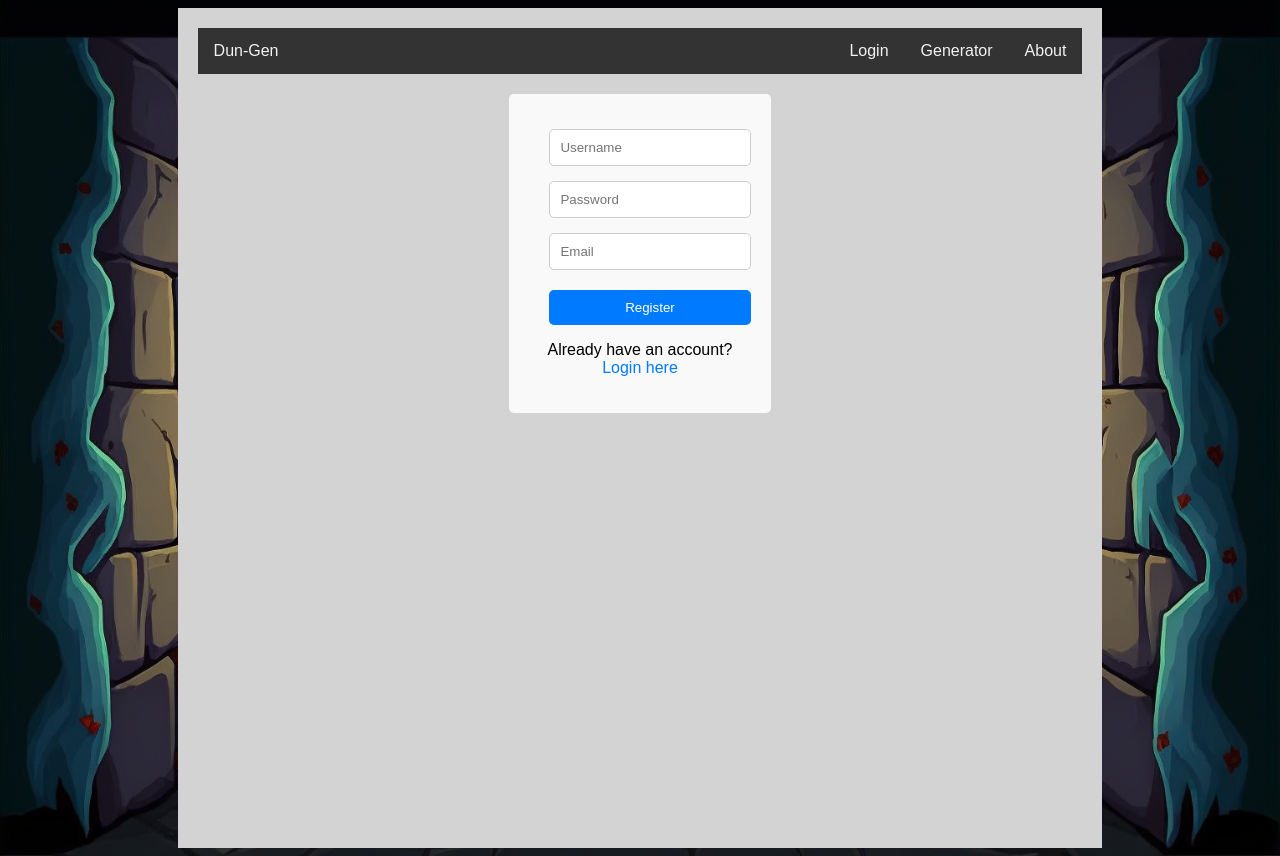
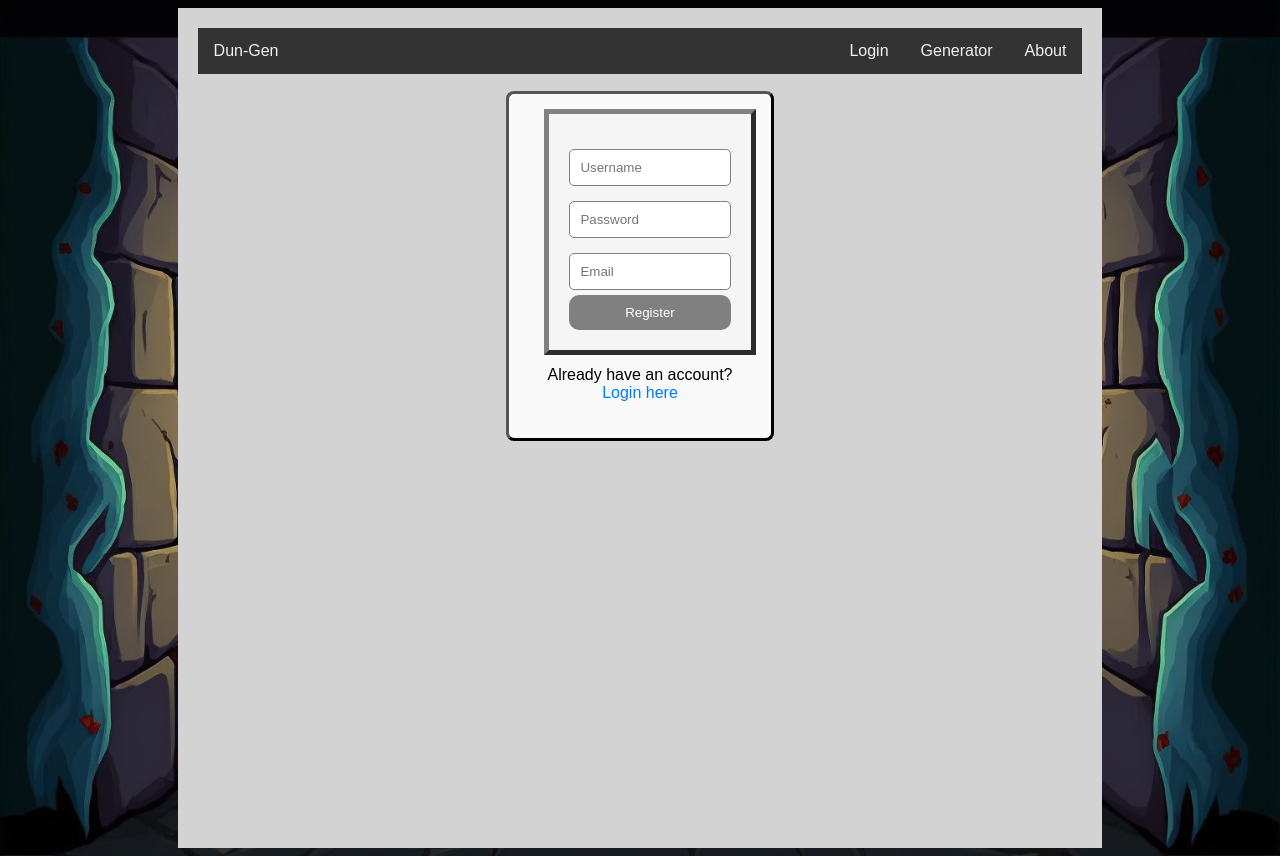
Before and after one commit to Noisymedal/DunGen, a Flask app: page /register in a window 1280 px wide. Run offline with Flask 3, Linux system fonts and the light colour scheme; some libraries are stand-ins or nearby versions.

Commit message:
Updates to templates and styling

```diff
--- a/static/styles.css
+++ b/static/styles.css
@@ -54,6 +54,10 @@ nav a:hover {
     justify-content: center;
 }
 
+.form-container {
+    background-color: whitesmoke;
+}
+
 .login, .register {
     max-width: 25%;
     margin: 0 auto;
@@ -61,6 +65,11 @@ nav a:hover {
 
 .form-container {
     margin-left: 20px;
+    outline: auto;
+    outline-color: gray;
+    outline-style: outset;
+    outline-width: 5px;
+    padding: 20px;
 }
 
 .form-container form select {
@@ -106,6 +115,7 @@ th, td {
 
 .login, .register {
     background-color: #f9f9f9;
+    outline-style: outset;
     padding: 20px;
     border-radius: 5px;
     margin-top: 20px;
@@ -118,27 +128,6 @@ form {
 
 label {
     margin-top: 10px;
-}
-
-input[type="text"], input[type="password"], input[type="email"] {
-    padding: 10px;
-    margin-top: 5px;
-    border-radius: 5px;
-    border: 1px solid #ccc;
-}
-
-input[type="submit"] {
-    margin-top: 20px;
-    padding: 10px;
-    border-radius: 5px;
-    border: none;
-    color: white;
-    background-color: #007BFF;
-    cursor: pointer;
-}
-
-input[type="submit"]:hover {
-    background-color: #0056b3;
 }
 
 .links {
@@ -171,11 +160,42 @@ img {
 button {
     margin-top: 20px;
     padding: 10px;
-    border-radius: 5px;
+    border-radius: 10px;
     border: none;
     color: white;
-    background-color: #007BFF;
+    background-color: gray;
     cursor: pointer;
     margin:auto;
     display:block;
-  }
+
+}
+
+button:hover {
+    background-color: black;
+}
+
+
+input[type="text"], input[type="password"], input[type="email"] {
+    padding: 10px;
+    margin-top: 5px;
+    border-radius: 5px;
+    border: 1px solid gray;
+}
+
+input[type="submit"] {
+    background-color: gray;
+    color: white;
+    padding: 10px;
+    border: none;
+    border-radius: 10px;
+    cursor: pointer;
+    margin-top: 5px;
+}
+
+.profile-section {
+    max-width: 50%;
+    padding: 20px;
+    outline-style: outset;
+    margin: 0 auto;
+    background-color: #f9f9f9;
+}
--- a/templates/generator.html
+++ b/templates/generator.html
@@ -51,13 +51,12 @@
                     </form>
                 </div>
             </div>
-            <div></div>
+            <div><h3 style="text-align: center;">Save to Profile</h3></div>
             <div class="generator-container">
                 {% if session['loggedin'] %}
-                    <h3>Save to Profile</h3>
                         <div class="form-container">
                             <form action="/save" method="POST">
-                                <label>Name</label>
+                                <label>Dungeon Name:</label>
                                 <input type="text" id="name" name="name" />
                                 <input type="submit" value="Save" />
 
```
Also changed, not shown: templates/profile.html (+6 -3 lines).
